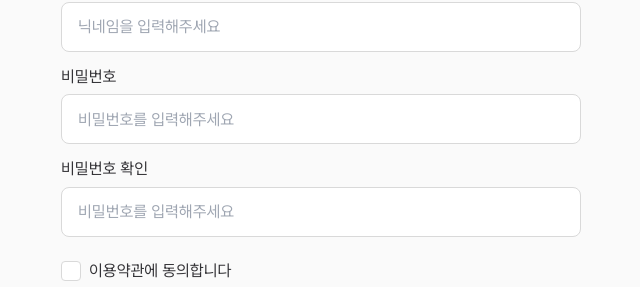
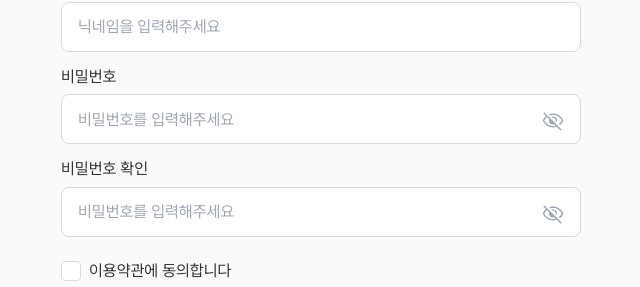
Before and after one commit to jisunipark/taskify, a React (Vite) app: page /signup in a window 1280 px wide. Shown: the part 437-724 px from the top of the page, without its empty margins (319-959 px from the left). Built offline with nearby package versions, Linux system fonts and the light colour scheme.

Commit message:
Feat: Enable password visibility toggle

```diff
--- a/src/assets/LogoImg.tsx
+++ b/src/assets/LogoImg.tsx
@@ -25,7 +25,7 @@ export default function LogoImg({ size, fill, ...styleProps }: IconProps) {
     >
       <g
         id="&#225;&#132;&#140;&#225;&#133;&#161;&#225;&#132;&#137;&#225;&#133;&#161;&#225;&#134;&#171; 1 1"
-        clip-path="url(#clip0_12401_9074)"
+        clipPath="url(#clip0_12401_9074)"
       >
         <g id="Objects">
           <g id="Group">
--- a/src/components/auth/auth-form/AuthForm.module.scss
+++ b/src/components/auth/auth-form/AuthForm.module.scss
@@ -15,6 +15,22 @@
 
 .label {
   color: $color-black-20;
+}
+
+.password-input {
+  position: relative;
+
+  .input {
+    width: 100%;
+  }
+
+  button {
+    position: absolute;
+    top: 1.5rem;
+    bottom: 1.5rem;
+    right: 1.6rem;
+    padding: 0;
+  }
 }
 
 .input {
--- a/src/components/auth/auth-form/SignInForm.tsx
+++ b/src/components/auth/auth-form/SignInForm.tsx
@@ -1,6 +1,8 @@
+import { useState } from 'react';
 import { useForm } from 'react-hook-form';
 import classNames from 'classnames/bind';
 import AuthButton from '@/components/auth/auth-button/AuthButton';
+import EyeIcon from '@/assets/icons/EyeIcon';
 import styles from './AuthForm.module.scss';
 
 const cx = classNames.bind(styles);
@@ -16,6 +18,9 @@ export default function SignInForm() {
     handleSubmit,
     formState: { isSubmitting, errors },
   } = useForm<Inputs>();
+
+  const [isVisible, setIsVisible] = useState(false);
+  const handleEyeClick = () => setIsVisible(!isVisible);
 
   return (
     <form
@@ -47,9 +52,10 @@ export default function SignInForm() {
         <label htmlFor="password" className={cx('label')}>
           비밀번호
         </label>
+        <div className={cx('password-input')}>
           <input
             id="password"
-          type="password"
+            type={isVisible ? 'text' : 'password'}
             placeholder="비밀번호를 입력해주세요"
             className={cx('input')}
             {...register('password', {
@@ -60,6 +66,10 @@ export default function SignInForm() {
               },
             })}
           />
+          <button onClick={handleEyeClick}>
+            <EyeIcon active={isVisible} />
+          </button>
+        </div>
         {errors.password && <small>{errors.password.message}</small>}
       </div>
       <AuthButton type="signin" isSubmitting={isSubmitting} />
--- a/src/components/auth/auth-form/SignUpForm.tsx
+++ b/src/components/auth/auth-form/SignUpForm.tsx
@@ -1,6 +1,8 @@
+import { useState } from 'react';
 import { useForm } from 'react-hook-form';
 import classNames from 'classnames/bind';
 import AuthButton from '@/components/auth/auth-button/AuthButton';
+import EyeIcon from '@/assets/icons/EyeIcon';
 import styles from './AuthForm.module.scss';
 
 const cx = classNames.bind(styles);
@@ -20,8 +22,10 @@ export default function SignUpForm() {
     handleSubmit,
     formState: { isSubmitting, errors },
   } = useForm<Inputs>();
+  const watchPassword = watch('password');
 
-  const watchPassword = watch('password');
+  const [isVisible, setIsVisible] = useState(false);
+  const handleEyeClick = () => setIsVisible(!isVisible);
 
   return (
     <form
@@ -71,9 +75,10 @@ export default function SignUpForm() {
         <label htmlFor="password" className={cx('label')}>
           비밀번호
         </label>
+        <div className={cx('password-input')}>
           <input
             id="password"
-          type="password"
+            type={isVisible ? 'text' : 'password'}
             placeholder="비밀번호를 입력해주세요"
             className={cx('input')}
             {...register('password', {
@@ -84,15 +89,20 @@ export default function SignUpForm() {
               },
             })}
           />
+          <button onClick={handleEyeClick}>
+            <EyeIcon active={isVisible} />
+          </button>
+        </div>
         {errors.password && <small>{errors.password.message}</small>}
       </div>
       <div className={cx('form-section', { error: errors.passwordConfirm })}>
         <label htmlFor="passwordConfirm" className={cx('label')}>
           비밀번호 확인
         </label>
+        <div className={cx('password-input')}>
           <input
             id="password-confirm"
-          type="password"
+            type={isVisible ? 'text' : 'password'}
             placeholder="비밀번호를 입력해주세요"
             className={cx('input')}
             {...register('passwordConfirm', {
@@ -104,6 +114,10 @@ export default function SignUpForm() {
               validate: (value) => value === watchPassword || '비밀번호가 일치하지 않습니다',
             })}
           />
+          <button onClick={handleEyeClick}>
+            <EyeIcon active={isVisible} />
+          </button>
+        </div>
         {errors.passwordConfirm && <small>{errors.passwordConfirm.message}</small>}
       </div>
       <div className={cx('agreement-check', { error: errors.checkbox })}>
```
Lines whose indentation alone changed are shown as unchanged.
